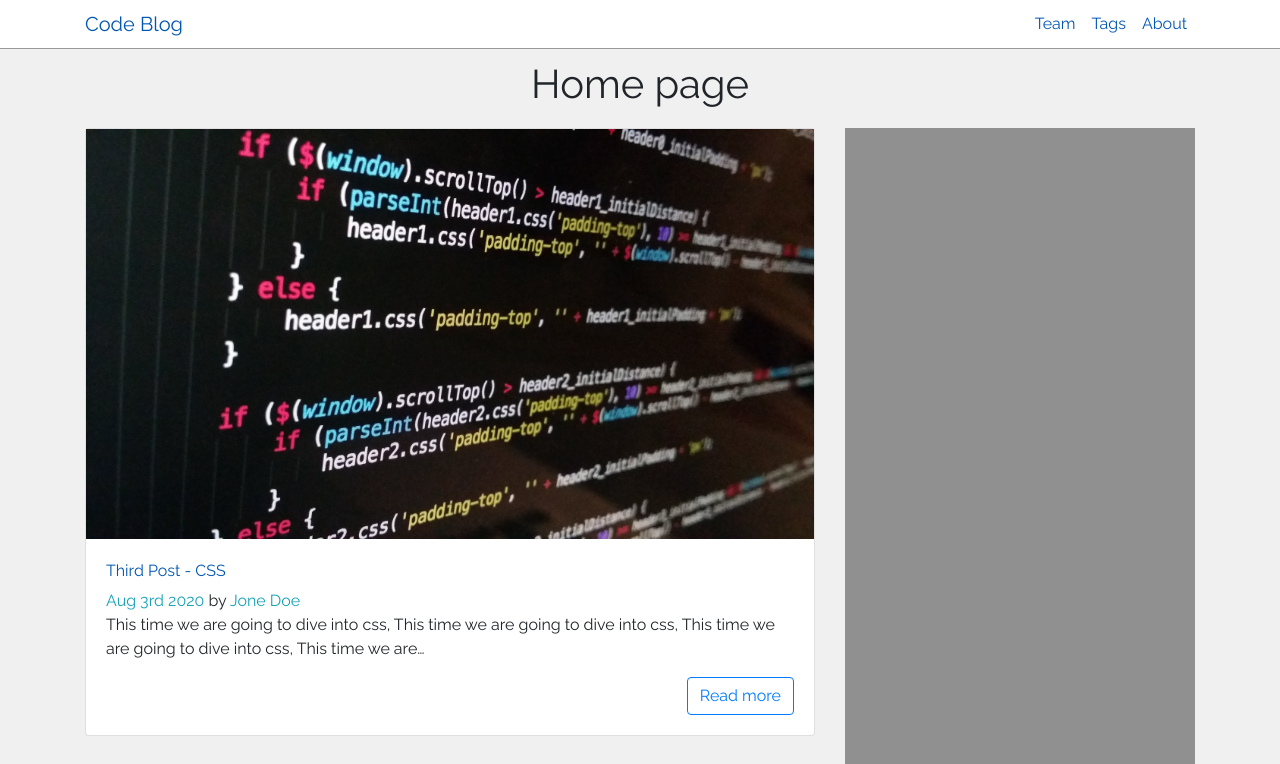
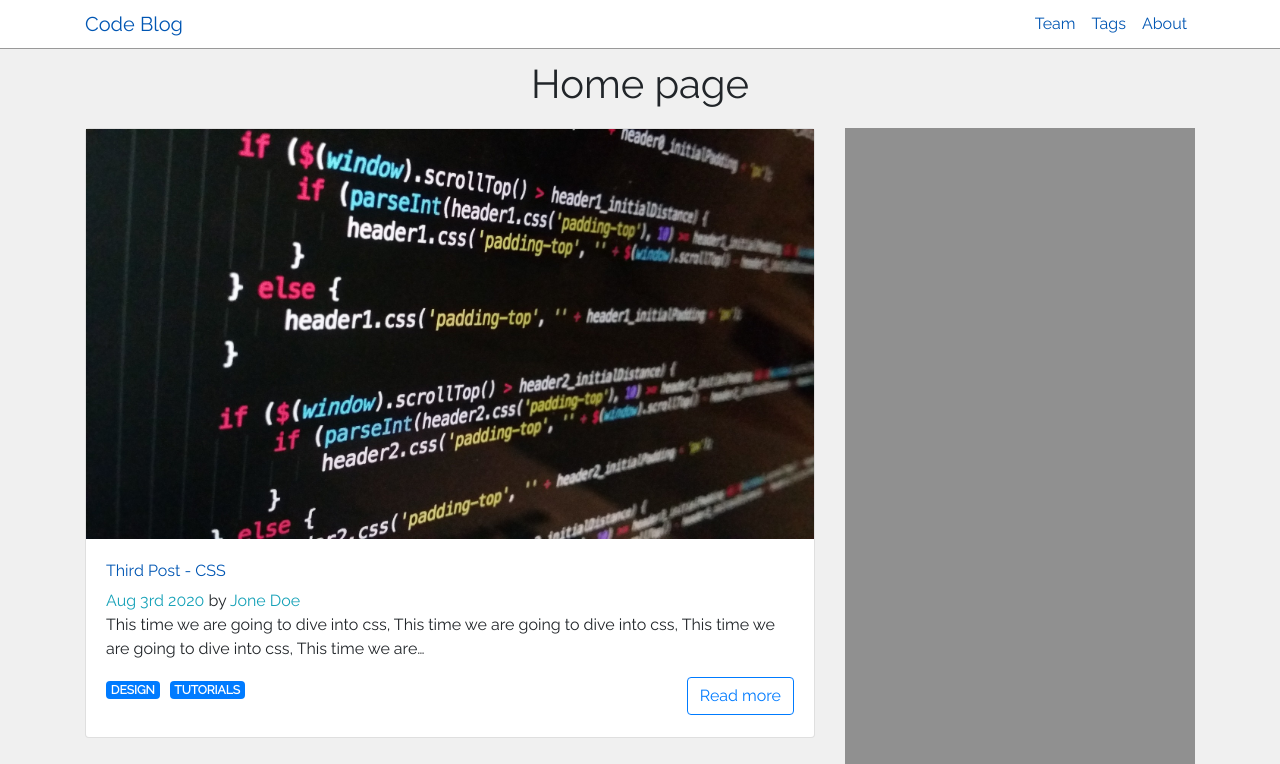
Before and after one commit to KcPele/codeBlog, a Gatsby site: page / in a window 1280 px wide. Shown: the top 764 px of the page. Built offline with nearby package versions, Linux system fonts and the light colour scheme; Gatsby itself is replaced by a stand-in of ours.

Commit message:
displaying post's tags

```diff
--- a/src/components/Post.js
+++ b/src/components/Post.js
@@ -4,11 +4,13 @@
     CardTitle,
     CardText,
     CardSubtitle,
-    CardBody
+    CardBody,
+    Badge
 } from "reactstrap"
 import Img from "gatsby-image"
+import { slugify } from "../util/utilityFunction"
 
-const Post = ({ title, author, path, date, body, fluid}) => {
+const Post = ({ title, author, path, date, body, fluid, tags}) => {
     return (
 
        <Card>
@@ -24,6 +26,16 @@
                <span className="text-info">{author}</span>
            </CardSubtitle>
     <CardText>{body}</CardText>
+    <ul className="post-tags">
+        {tags.map(tag => (
+            <li>
+                <Link to={`/tags/${slugify(tag)}`}>
+        <Badge color="primary" className="text-uppercase">{tag}</Badge>
+                </Link>
+            </li>
+        ))}
+    </ul>
+
     <Link to={path} className="btn btn-outline-primary float-right">Read more</Link>
     </CardBody>
 
--- a/src/pages/index.js
+++ b/src/pages/index.js
@@ -25,6 +25,7 @@
                 path={node.frontmatter.path}
                 body={node.excerpt}
                 fluid={node.frontmatter.image.childImageSharp.fluid}
+                tags={node.frontmatter.tags}
                 />
          ))}
       </div>
@@ -51,6 +52,7 @@
           date(formatString: "MMM Do YYYY")
           author
           path
+          tags
           image{
             childImageSharp{
               fluid(maxWidth: 600){
--- a/src/pages/posts/001-first-post.md
+++ b/src/pages/posts/001-first-post.md
@@ -4,7 +4,8 @@
 date: 2020-8-01 07:09:00
 author: 'John Doe'
 image: ../../images/javascript.jpg
-
+tags:
+- Code
 ---
 
 Welcome to Code Blog, I hope you enjoyed our content, Welcome to Code Blog, I hope you enjoyed our content
--- a/src/pages/posts/002-second-post.md
+++ b/src/pages/posts/002-second-post.md
@@ -4,6 +4,9 @@
 date: 2020-8-02 07:09:00
 author: 'Jane Doe'
 image: ../../images/javascript.jpg
+tags:
+- Code
+- Design
 ---
 
 Today, we are going to talk about HTML5, Today, we are going to talk about HTML5, Today, we are going to talk about HTML5, Today, we are going to talk about HTML5, Today, we are going to talk about HTML5, Today, we are going to talk about HTML5, Today, we are going to talk about HTML5, Today, we are going to talk about HTML5, Today, we are going to talk about HTML5, Today, we are going to talk about HTML5, Today, we are going to talk about HTML5, Today, we are going to talk about HTML5, Today, we are going to talk about HTML5,
--- a/src/pages/posts/003.third-post.md
+++ b/src/pages/posts/003.third-post.md
@@ -4,6 +4,9 @@
 date: 2020-8-03 07:09:00
 author: 'Jone Doe'
 image: ../../images/javascript.jpg
+tags:
+- design
+- tutorials
 ---
 
 This time we are going to dive into css, This time we are going to dive into css, This time we are going to dive into css, This time we are going to dive into css, This time we are going to dive into css, This time we are going to dive into css, This time we are going to dive into css, This time we are going to dive into css, This time we are going to dive into css, This time we are going to dive into css, This time we are going to dive into css,
--- /dev/null
+++ b/src/util/utilityFunction.js
@@ -0,0 +1,12 @@
+const slugify = function(text) {
+    return text
+      .toString()
+      .toLowerCase()
+      .replace(/\s+/g, '-')       // Replace spaces with -
+      .replace(/[^\w-]+/g, '')    // Remove all non-word chars
+      .replace(/--+/g, '-')       // Replace multiple - with single -
+      .replace(/^-+/, '')         // Trim - from start of text
+      .replace(/-+$/, '')         // Trim - from end of text
+  }
+
+module.exports = { slugify }
```
